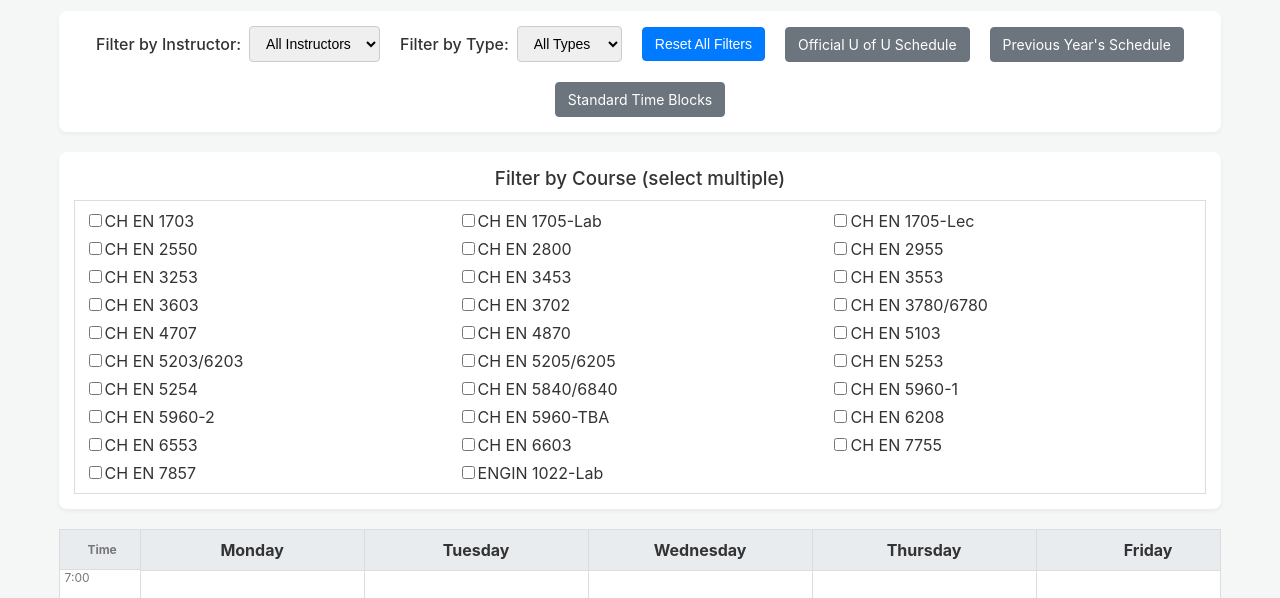
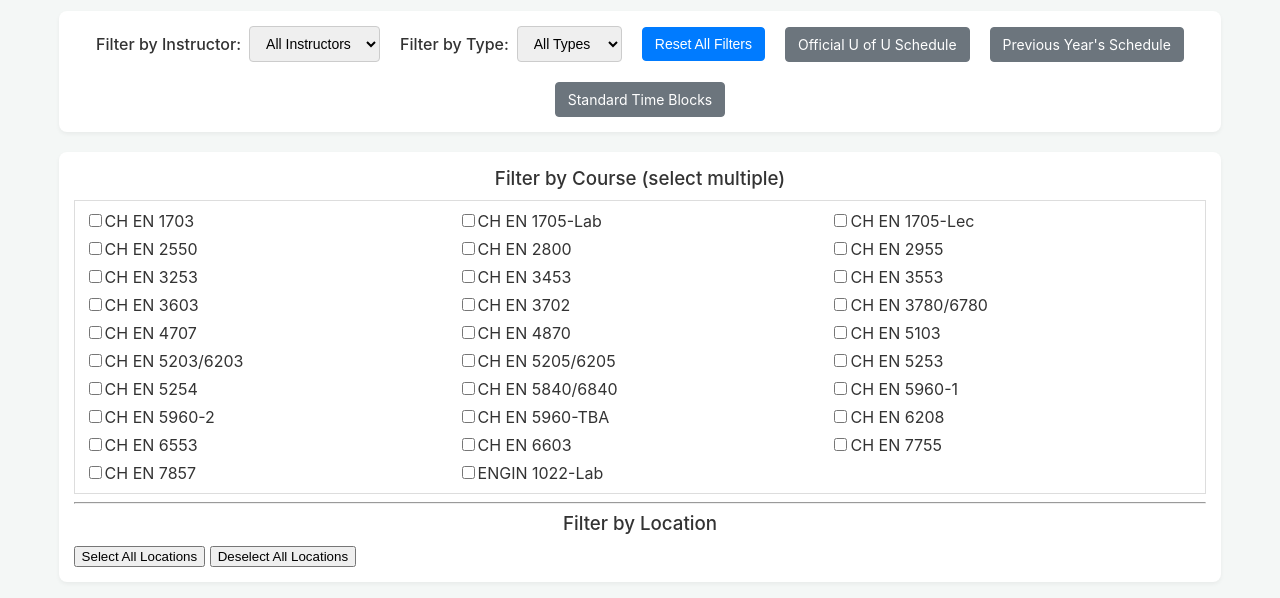
Before and after one commit to DRWagner16/CHEN-S26-Schedule, a plain HTML site: page index.html in a window 1280 px wide. Shown: the part 140-738 px from the top of the page. Drawn offline with Linux system fonts and the light colour scheme.

Commit message:
Update index.html

```diff
--- a/index.html
+++ b/index.html
@@ -37,6 +37,14 @@
             <h3>Filter by Course (select multiple)</h3>
             <div id="course-checkboxes" class="checkbox-container">
                 </div>
+            <hr>
+<div id="location-filter-container">
+    <h3>Filter by Location</h3>
+    <button id="select-all-locations-btn">Select All Locations</button>
+    <button id="deselect-all-locations-btn">Deselect All Locations</button>
+    <div id="location-filter-checkboxes">
+        </div>
+</div>
         </div>
 
         <div class="calendar-container">
```
